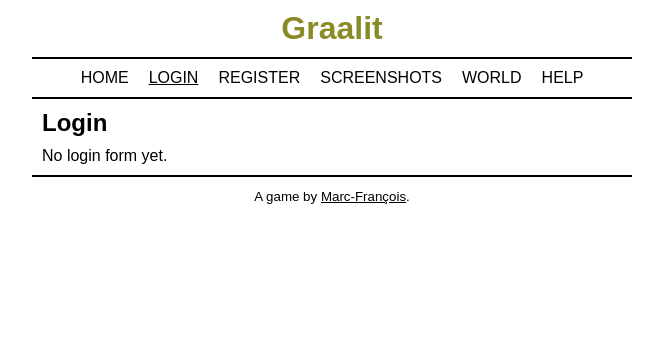
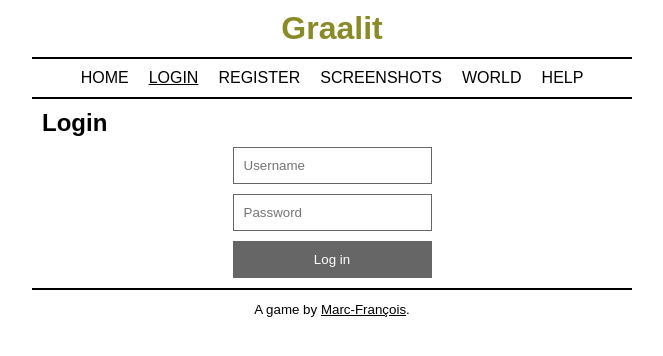
Before and after one commit to mfcochauxlaberge/graalit-client, a React app: page /login in a window 1280 px wide. Shown: the top 356 px of the page, without its empty margins (308-971 px from the left). Built offline with nearby package versions, Linux system fonts and the light colour scheme.

Commit message:
Implement basic (and incomplete) session management

```diff
--- a/src/App.jsx
+++ b/src/App.jsx
@@ -2,6 +2,9 @@
 import React, { Component, Fragment } from 'react'
 import ReactDOM from 'react-dom'
 import { BrowserRouter, Route } from 'react-router-dom'
+
+// Libs
+import { SessionProvider } from './lib/session.js'
 
 // Components
 import Menu from './Menu.jsx'
@@ -19,6 +22,7 @@ class App extends Component {
 
   render() {
     return (
+      <SessionProvider>
         <BrowserRouter>
           <Fragment>
             <header id="header">
@@ -38,6 +42,7 @@ class App extends Component {
             </footer>
           </Fragment>
         </BrowserRouter>
+      </SessionProvider>
     )
   }
 }
--- a/src/Login.jsx
+++ b/src/Login.jsx
@@ -1,18 +1,64 @@
 // React
 import React, { Component, Fragment } from 'react'
+
+// Libs
+import { SessionContext } from './lib/session'
 
 class Login extends Component {
   constructor(props) {
     super(props)
+
+    this.state = {
+      username: '',
+      password: '',
+    }
   }
 
   render() {
     return (
       <Fragment>
         <h2>Login</h2>
-        <p>No login form yet.</p>
+        <SessionContext.Consumer>
+          {(context) => (
+            <form
+              onSubmit={(e) => {
+                e.preventDefault()
+
+                context.getToken({
+                  username: this.state.username,
+                  password: this.state.password,
+                })
+              }}
+            >
+              <input
+                type="text"
+                placeholder="Username"
+
+                onChange={this.onChangeUsername}
+              />
+              <input
+                type="password"
+                placeholder="Password"
+
+                onChange={this.onChangePassword}
+              />
+              <input
+                type="submit"
+                value="Log in"
+              />
+            </form>
+          )}
+        </SessionContext.Consumer>
       </Fragment>
     )
+  }
+
+  onChangeUsername = (e) => this.setState({ username: e.target.value })
+
+  onChangePassword = (e) => this.setState({ password: e.target.value })
+
+  onLogin = (e) => {
+    e.preventDefault()
   }
 }
 
--- a/src/Menu.jsx
+++ b/src/Menu.jsx
@@ -1,7 +1,10 @@
 // React
-import React, { Component } from 'react'
+import React, { Component, Fragment } from 'react'
 import ReactDOM from 'react-dom'
 import { NavLink } from 'react-router-dom'
+
+// Libs
+import { SessionContext } from './lib/session';
 
 class Menu extends Component {
   constructor(props) {
@@ -13,13 +16,31 @@ class Menu extends Component {
       <div id="main-menu">
         <ul>
           <li><NavLink exact to="/">Home</NavLink></li>
-          <li><NavLink exact to="/login">Login</NavLink></li>
-          <li><NavLink exact to="/register">Register</NavLink></li>
-          <li><NavLink exact to="/screenshots">Screenshots</NavLink></li>
-          {/* <li><NavLink exact to="/map">Map</NavLink></li>
-          <li><NavLink exact to="/overview">Overview</NavLink></li>
-          <li><NavLink exact to="/lab">Lab</NavLink></li>
-          <li><NavLink exact to="/screenshot">Schedule</NavLink></li> */}
+          <SessionContext.Consumer>
+            {(context) => (
+              <Fragment>
+                {
+                  (!context.loggedIn &&
+                    <Fragment>
+                      <li><NavLink exact to="/login">Login</NavLink></li>
+                      <li><NavLink exact to="/register">Register</NavLink></li>
+                      <li><NavLink exact to="/screenshots">Screenshots</NavLink></li>
+                    </Fragment>
+                  )
+                }
+                {
+                  (context.loggedIn &&
+                    <Fragment>
+                      <li><NavLink exact to="/map">Map</NavLink></li>
+                      <li><NavLink exact to="/overview">Overview</NavLink></li>
+                      <li><NavLink exact to="/lab">Lab</NavLink></li>
+                      <li><NavLink exact to="/screenshot">Schedule</NavLink></li>
+                    </Fragment>
+                  )
+                }
+              </Fragment>
+            )}
+          </SessionContext.Consumer>
           <li><NavLink exact to="/world">World</NavLink></li>
           <li><NavLink exact to="/help">Help</NavLink></li>
         </ul>
--- /dev/null
+++ b/src/lib/session.js
@@ -0,0 +1,60 @@
+import React, { Component } from 'react'
+
+// Libs
+import { delay } from 'lodash'
+
+const SessionContext = React.createContext()
+
+class SessionProvider extends Component {
+  constructor(props) {
+    super(props)
+
+    this.state = {
+      loggedIn: false,
+      username: '',
+      claims: {},
+    }
+
+    this.refreshToken = () => {
+      if (this.state.loggedIn) {
+        console.log(`Refreshing token for ${this.state.username} (not for real)`)
+      }
+
+      delay(this.refreshToken, 1000 * 60)
+    }
+  }
+
+  componentDidMount() {
+    this.refreshToken()
+  }
+
+  render() {
+    return (
+      <SessionContext.Provider
+        value={{
+          loggedIn: this.state.loggedIn,
+          username: this.state.username,
+          claims: this.state.claims,
+
+          getToken: ({ username, password }) => {
+            console.log(`Getting token for ${username} with password ${password} (not for real)`)
+
+            this.setState(() => {
+              return {
+                loggedIn: true,
+                username: 'markkosho',
+                claims: {},
+              }
+            })
+
+            return {};
+          },
+        }}
+      >
+        {this.props.children}
+      </SessionContext.Provider>
+    )
+  }
+}
+
+export { SessionContext, SessionProvider}
```
Lines whose indentation alone changed are shown as unchanged.
